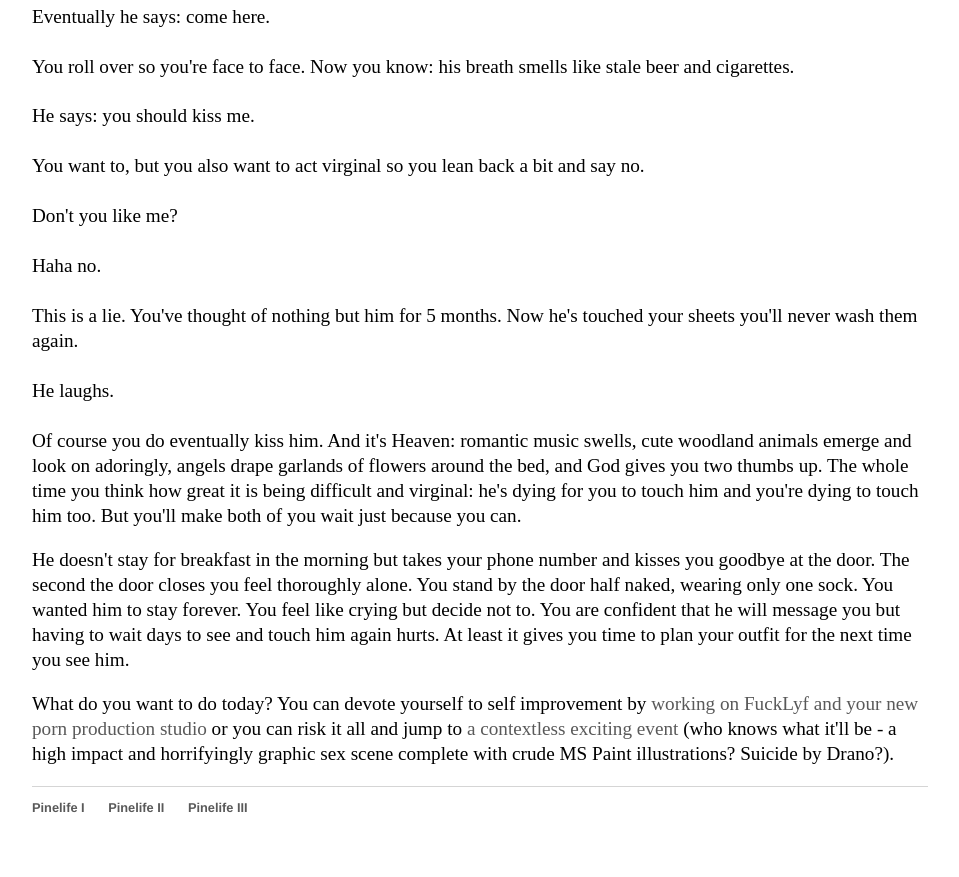
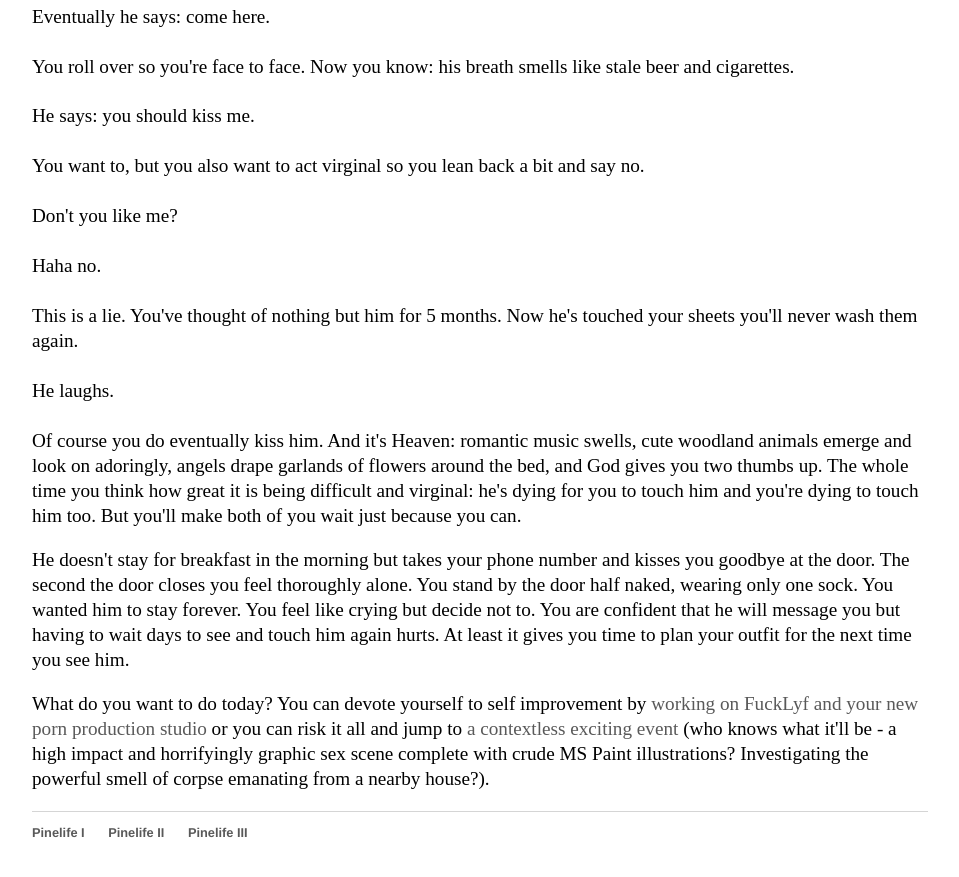
Before and after one commit to Pinelife/pinelife.github.io, a Jekyll site: the page built from Hellhole/Room6.html, in a window 1280 px wide and 900 px high, scrolled down 2598 px. Shown: the top 877 px of the window, without its empty margins (160-1119 px from the left). Built offline with Jekyll 4.4.1, drawn with Linux system fonts in a browser that asks for light colours.

Commit message:
Update Room6.html

```diff
--- a/Hellhole/Room6.html
+++ b/Hellhole/Room6.html
@@ -128,4 +128,4 @@ Smash cut to: Chen Li spooning you in bed. He still has his jeans on but he drop
 </p>
 <p>What do you want to do today? You can devote yourself to self improvement by <a href = "Room7.html">working on FuckLyf and your new
 	porn production studio</a> or you can risk it all and jump to <a href ="excitingevent1.html">a contextless exciting event</a> (who knows what it'll be -
-a high impact and horrifyingly graphic sex scene complete with crude MS Paint illustrations? Suicide by Drano?). </p>
+a high impact and horrifyingly graphic sex scene complete with crude MS Paint illustrations? Investigating the powerful smell of corpse emanating from a nearby house?). </p>
```
